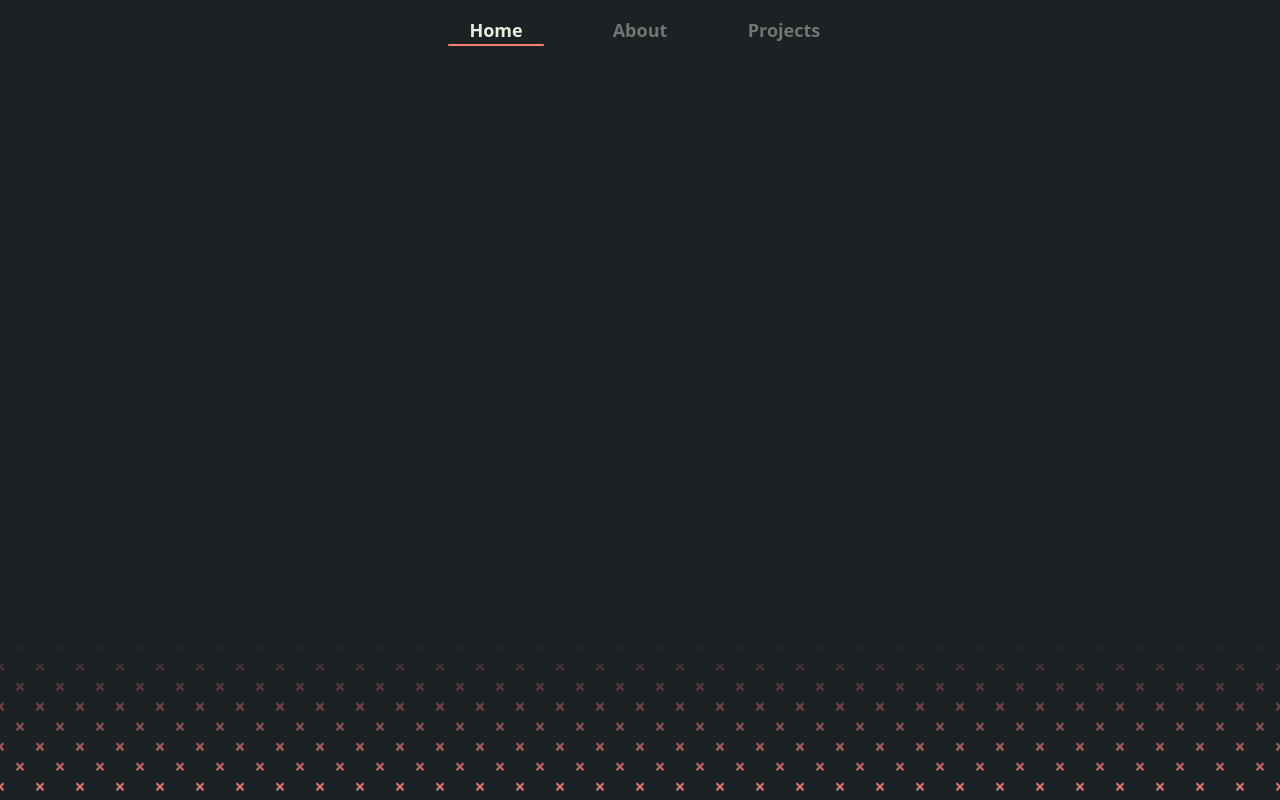
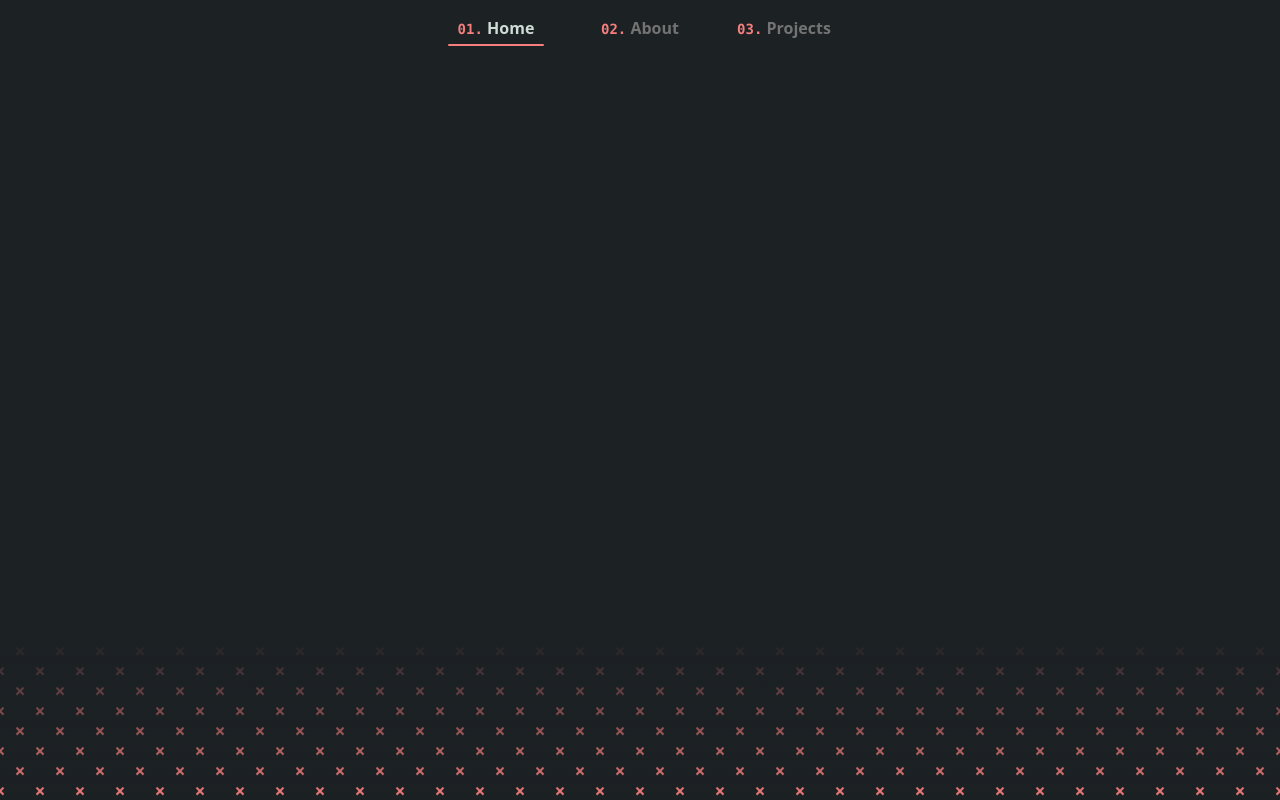
Before and after one commit to mardisen/vue-portfolio, a Vue app: page / in a window 1280 px wide. Built offline with nearby package versions, Linux system fonts and the light colour scheme.

Commit message:
Added text selection, code and content styling

```diff
--- a/src/App.vue
+++ b/src/App.vue
@@ -10,9 +10,9 @@ import Background from "@components/Background.vue";
   <header>
     <div class="wrapper">
       <nav class="navbar">
-        <RouterLink to="/">Home</RouterLink>
-        <RouterLink to="/about">About</RouterLink>
-        <RouterLink to="/projects">Projects</RouterLink>
+        <RouterLink to="/"><code>01.</code> Home</RouterLink>
+        <RouterLink to="/about"><code>02.</code> About</RouterLink>
+        <RouterLink to="/projects"><code>03.</code> Projects</RouterLink>
       </nav>
     </div>
   </header>
--- a/src/assets/main.css
+++ b/src/assets/main.css
@@ -3,10 +3,11 @@
 
 :root {
     @apply text-primary-light;
+    @apply selection:bg-primary-red;
 }
 
 .navbar {
-    @apply w-full text-center inline-flex justify-center p-4 space-x-12 font-semibold text-lg;
+    @apply w-full text-center inline-flex justify-center p-4 space-x-12 font-semibold text-base;
     a {
         @apply transition-all duration-300 text-neutral-500 w-24;
 
@@ -15,7 +16,7 @@
         }
 
         &::after {
-            @apply h-[2px] w-0 rounded-full bg-primary-light block mx-auto;
+            @apply h-[2px] w-0 rounded-full bg-primary-light block mx-auto mt-1;
             @apply transition-all ease-out duration-300 delay-200;
             content: "";
         }
@@ -33,7 +34,7 @@
         }
 
         &.router-link-active {
-            @apply text-primary-lightest;
+            @apply text-primary-light;
 
             &::after {
                 @apply bg-primary-red w-full;
@@ -43,6 +44,14 @@
 }
 
 .content {
-    @apply px-32 py-20 text-center;
-    @apply lg:px-96;
+    @apply mx-48 my-20 text-center rounded bg-primary-dark transition-all duration-300;
+    @apply lg:mx-96;
+
+    & > * {
+        @apply transition-all duration-300;
+    }
 }
+
+code {
+    @apply text-sm text-primary-red;
+}
```
